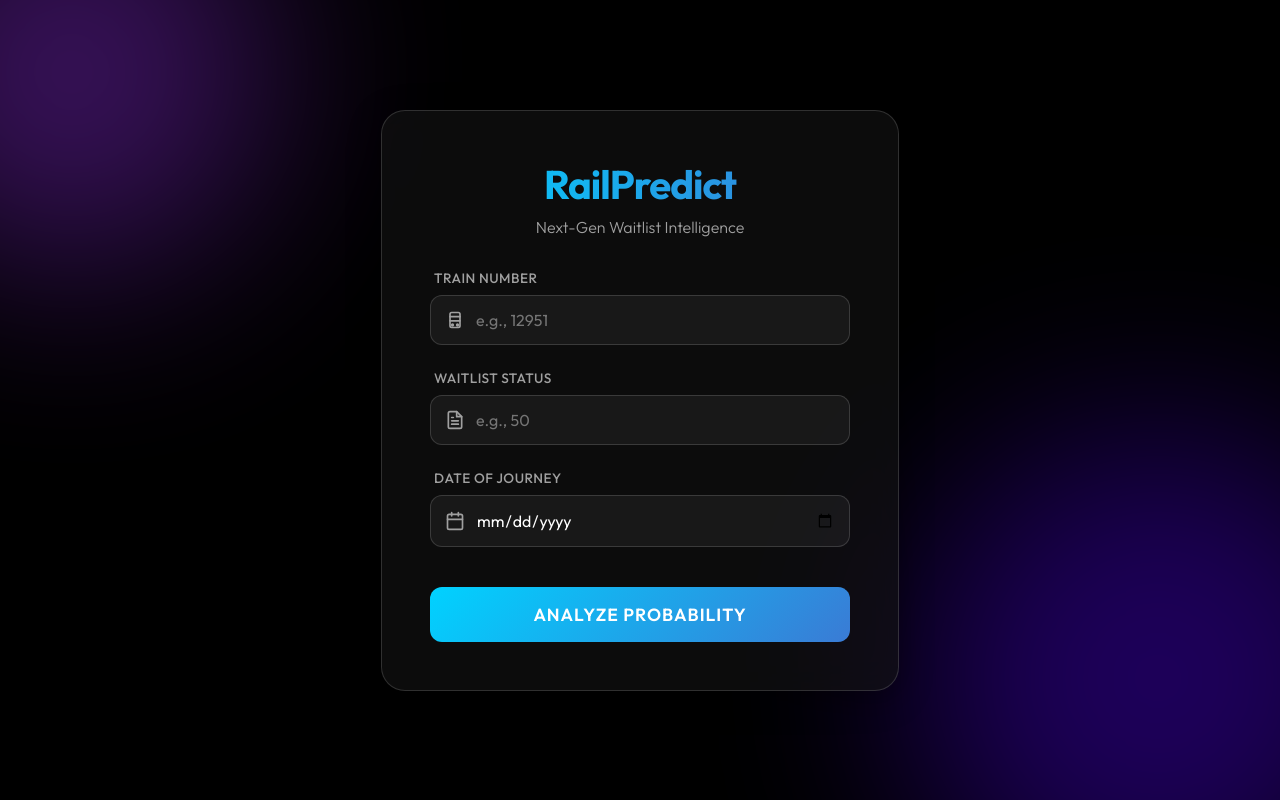
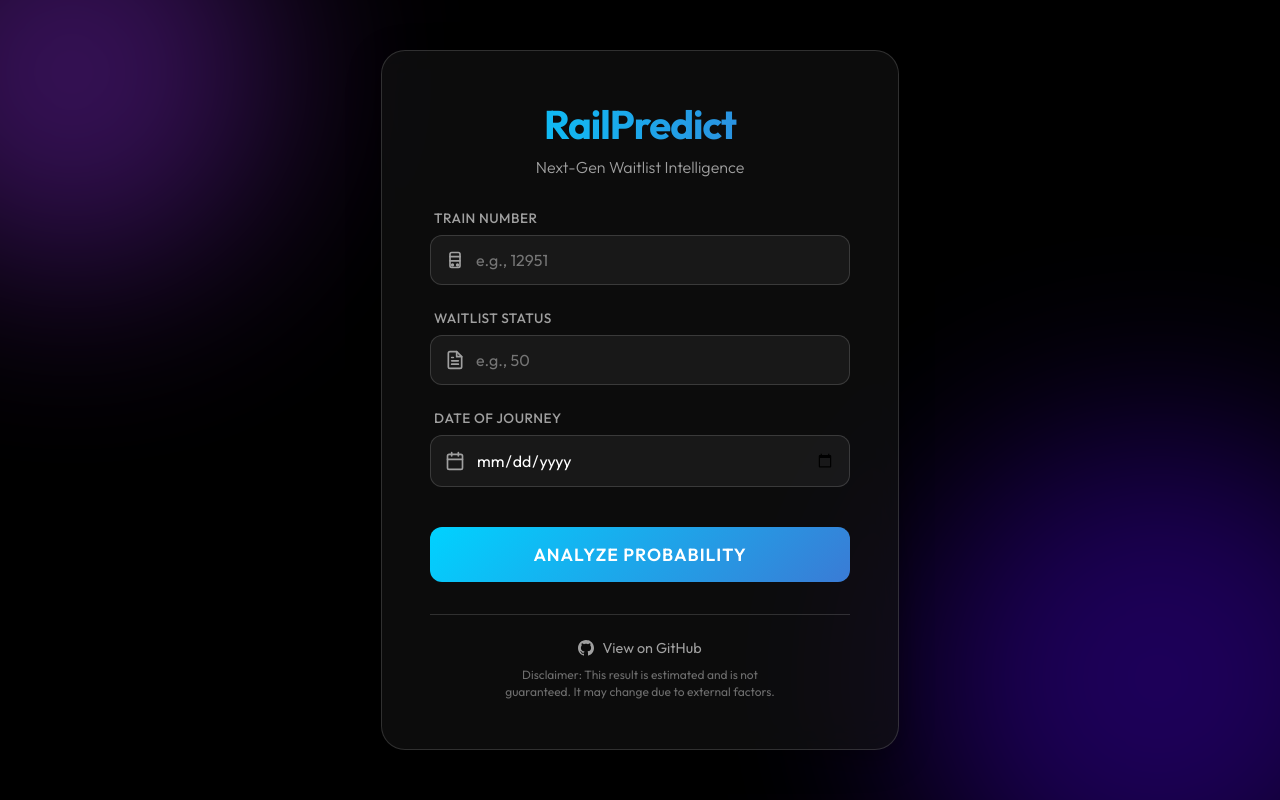
Before and after one commit to Captain-Tommy/RailPredict, a Flask app: page / in a window 1280 px wide. Run offline with Flask 3, Linux system fonts and the light colour scheme.

Commit message:
Add footer with GitHub link and disclaimer

```diff
--- a/templates/index.html
+++ b/templates/index.html
@@ -225,6 +225,37 @@
                 font-size: 2rem;
             }
         }
+
+        .footer {
+            margin-top: 2rem;
+            border-top: 1px solid var(--glass-border);
+            padding-top: 1.5rem;
+            display: flex;
+            flex-direction: column;
+            align-items: center;
+            gap: 10px;
+        }
+
+        .github-link {
+            display: flex;
+            align-items: center;
+            gap: 8px;
+            color: var(--text-secondary);
+            text-decoration: none;
+            font-size: 0.9rem;
+            transition: color 0.3s;
+        }
+
+        .github-link:hover {
+            color: var(--text-primary);
+        }
+
+        .disclaimer {
+            font-size: 0.75rem;
+            color: rgba(255, 255, 255, 0.4);
+            max-width: 300px;
+            line-height: 1.4;
+        }
     </style>
 </head>
 
@@ -302,6 +333,19 @@
 
             <button type="submit">Analyze Probability</button>
         </form>
+
+        <div class="footer">
+            <a href="https://github.com/Captain-Tommy/RailPredict" target="_blank" class="github-link">
+                <svg width="16" height="16" viewBox="0 0 24 24" fill="currentColor">
+                    <path
+                        d="M12 0c-6.626 0-12 5.373-12 12 0 5.302 3.438 9.8 8.207 11.387.599.111.793-.261.793-.577v-2.234c-3.338.726-4.033-1.416-4.033-1.416-.546-1.387-1.333-1.756-1.333-1.756-1.089-.745.083-.729.083-.729 1.205.084 1.839 1.237 1.839 1.237 1.07 1.834 2.807 1.304 3.492.997.107-.775.418-1.305.762-1.604-2.665-.305-5.467-1.334-5.467-5.931 0-1.311.469-2.381 1.236-3.221-.124-.303-.535-1.524.117-3.176 0 0 1.008-.322 3.301 1.23.957-.266 1.983-.399 3.003-.404 1.02.005 2.047.138 3.006.404 2.291-1.552 3.297-1.23 3.297-1.23.653 1.653.242 2.874.118 3.176.77.84 1.235 1.911 1.235 3.221 0 4.609-2.807 5.624-5.479 5.921.43.372.823 1.102.823 2.222v3.293c0 .319.192.694.801.576 4.765-1.589 8.199-6.086 8.199-11.386 0-6.627-5.373-12-12-12z" />
+                </svg>
+                View on GitHub
+            </a>
+            <div class="disclaimer">
+                Disclaimer: This result is estimated and is not guaranteed. It may change due to external factors.
+            </div>
+        </div>
     </div>
 </body>
 
```
Also changed, not shown: templates/result.html (+45 -0 lines).
